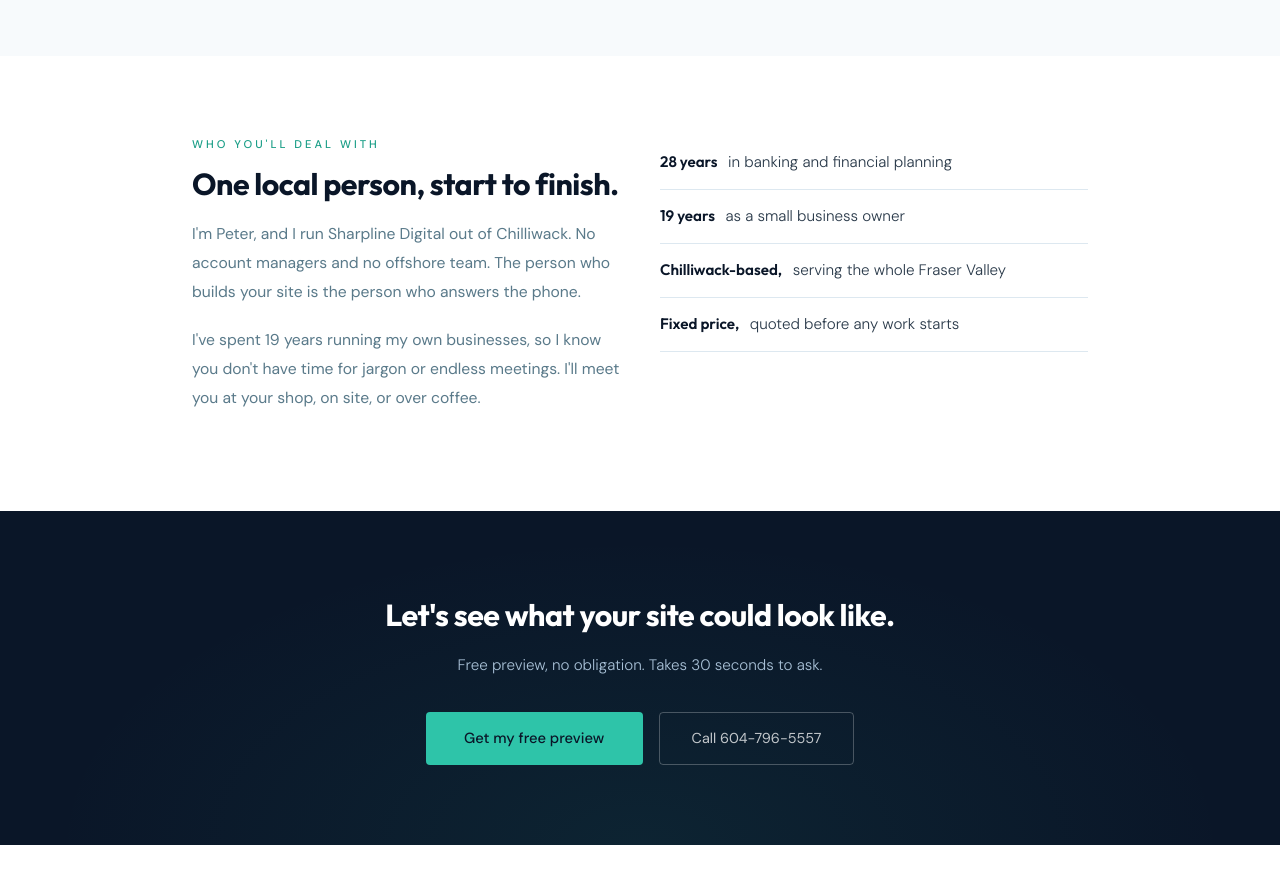
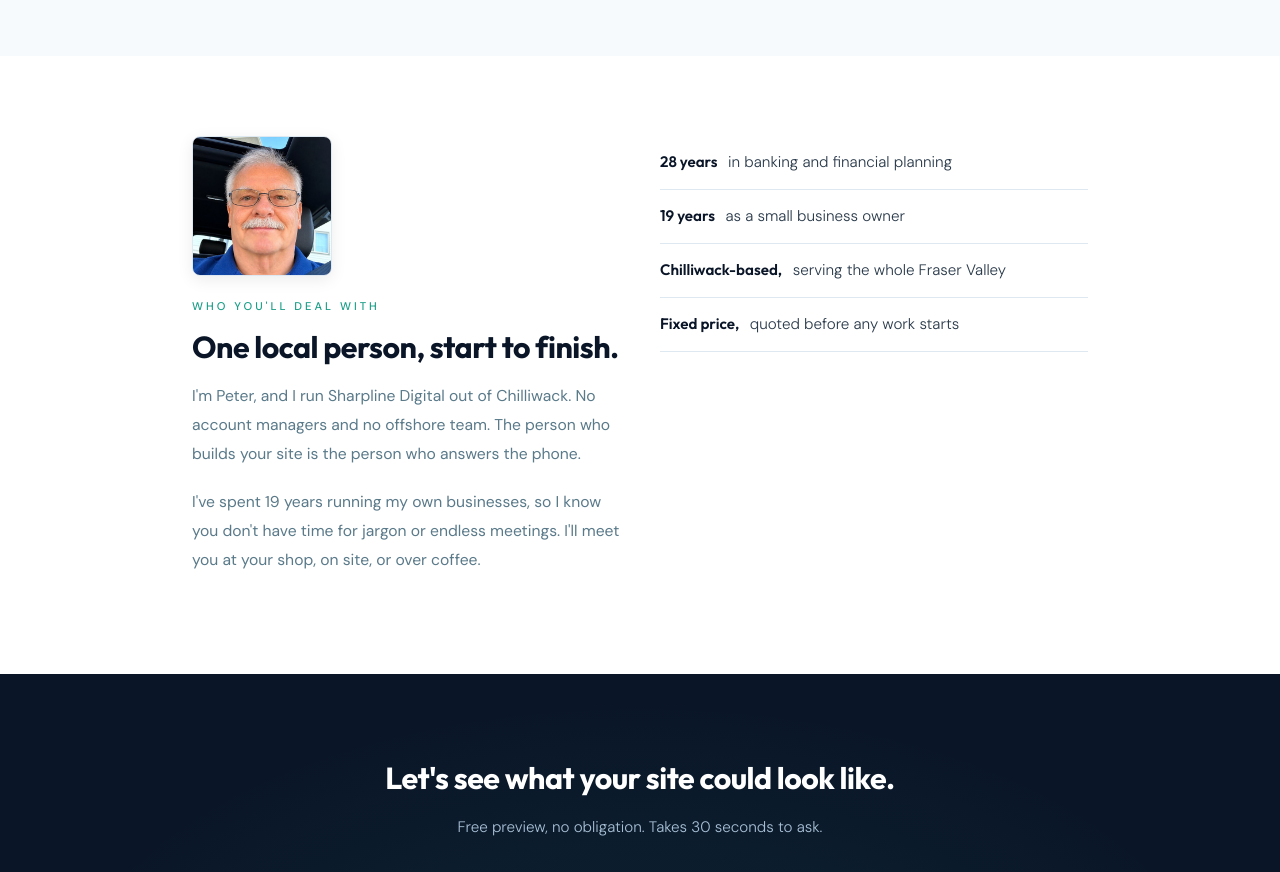
Before and after one commit to Sharpline-Emergence/SharplineDigital, a plain HTML site: page small-business.html in a window 1280 px wide. Shown: the part 3520-4392 px from the top of the page. Drawn offline with Linux system fonts and the light colour scheme.

Commit message:
add photo

```diff
--- a/small-business.html
+++ b/small-business.html
@@ -510,6 +510,7 @@
     .about-card {
       display: grid; grid-template-columns: 1fr 1fr; gap: 2.5rem; align-items: start;
     }
+    .about-photo { display: block; width: 140px; height: 140px; object-fit: cover; border-radius: 8px; border: 1px solid var(--border); box-shadow: 0 4px 16px rgba(10,22,40,0.08); margin-bottom: 1.4rem; }
     .about-facts { list-style: none; }
     .about-facts li {
       padding: 0.9rem 0;
@@ -790,6 +791,7 @@
   <section class="section">
     <div class="container about-card">
       <div class="prose">
+        <img class="about-photo" src="/images/peter-beal.jpg" alt="Peter, founder of Sharpline Digital" width="140" height="140" loading="lazy">
         <div class="section-label">Who you'll deal with</div>
         <h2 class="section-title">One local person, start to finish.</h2>
         <p>
```
Also changed, not shown: images/peter-beal.jpg (added).
